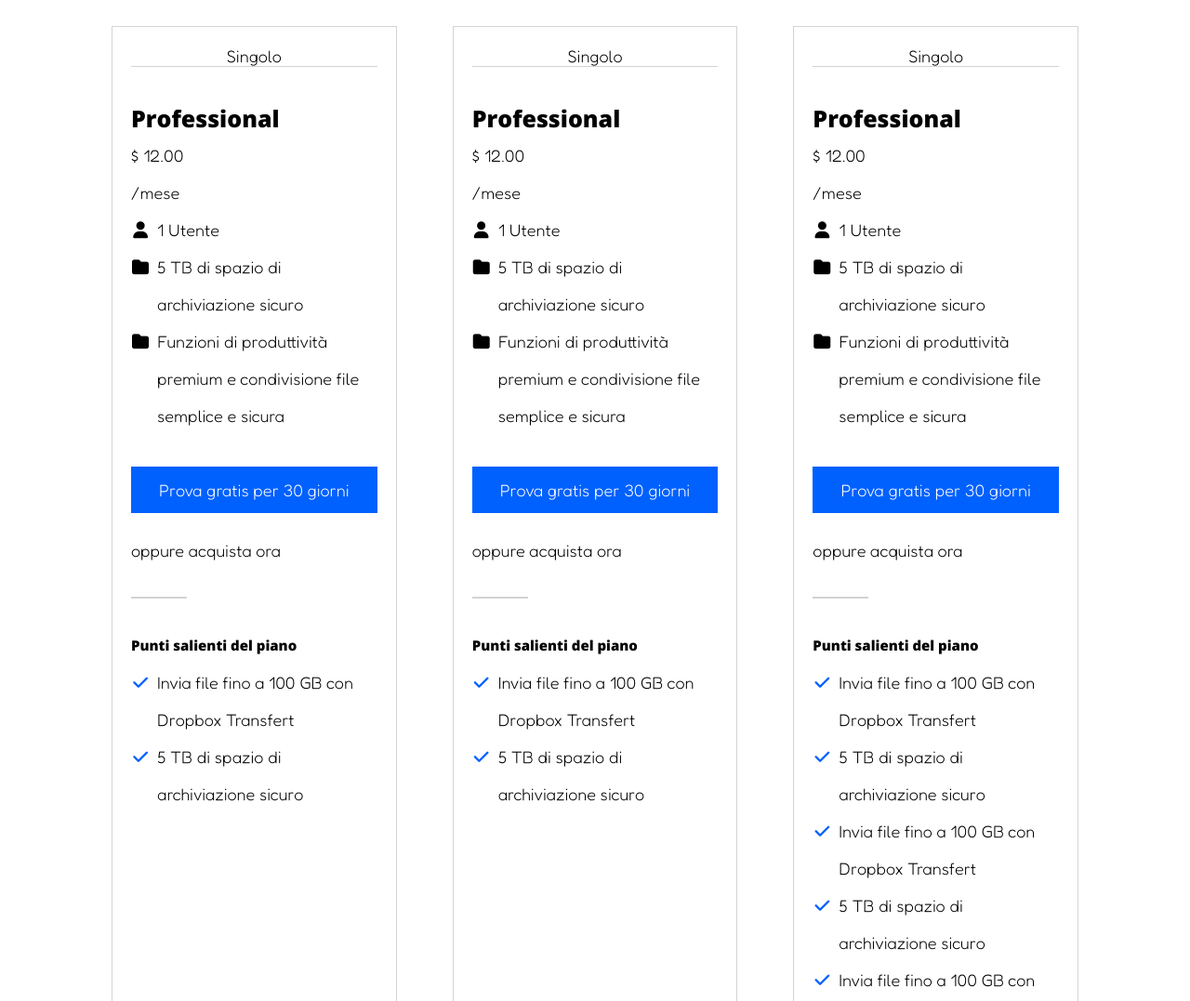
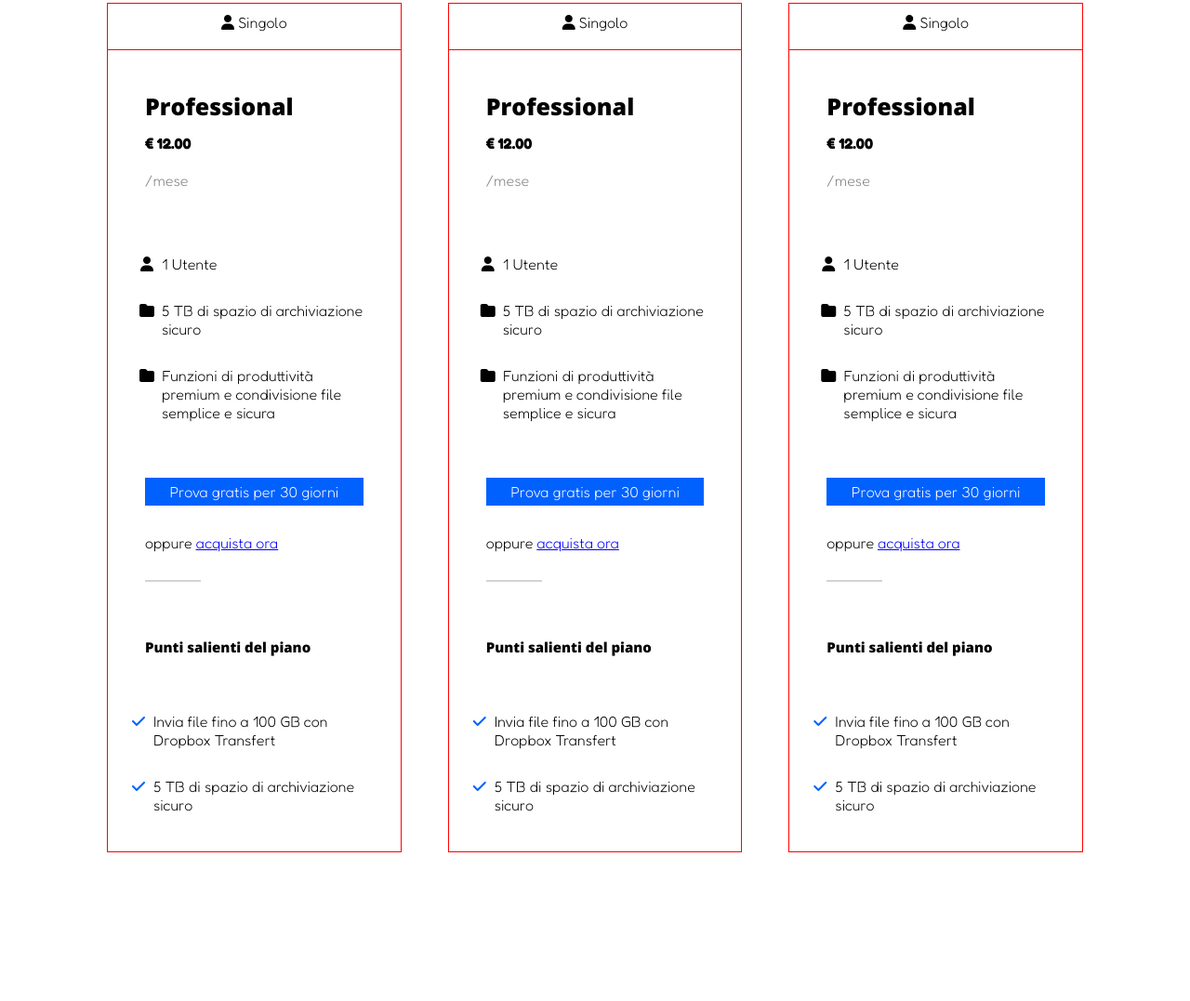
Before and after one commit to andreathepa/htmlcss-dropbox, a plain HTML site: page index.html in a window 1280 px wide. Shown: the part 1219-2296 px from the top of the page at 93% size. After the commit the page ends 2161 px from the top, so only its background shows below. Drawn offline with nearby package versions, Linux system fonts and the light colour scheme; a web font is replaced by a local one.

Commit message:
BUSINESS SECTION FIXED

```diff
--- a/css/style.css
+++ b/css/style.css
@@ -7,6 +7,27 @@
 body{
     font-family: 'Fredoka', sans-serif;
     font-size: 18px;
+}
+
+h3{
+    font-size: 45px;
+    font-family: 'Open Sans', sans-serif;
+}
+
+h4{
+    font-size: 25px;
+    font-family: 'Open Sans', sans-serif;
+}
+
+h5{
+    font-size: 15px;
+    font-family: 'Open Sans', sans-serif;
+
+}
+
+h6{
+    font-size: 10px;
+    font-family: 'Open Sans', sans-serif;
 }
 
 /* HEADER */
@@ -130,6 +151,12 @@ ul{
     margin: 0 auto;
 }
 
+.section-business-plan{
+    height: 800px;
+    max-width: 1100px;
+    margin: 0 auto;
+}
+
 .row-bus{
     display: flex;
     justify-content: left;
@@ -138,32 +165,6 @@ ul{
     max-width: 973px;
     margin-top: 256px;
     margin-left: 30px;
-}
-
-.content-business{
-    max-width: 1000px;
-}
-
-
-h3{
-    font-size: 45px;
-    font-family: 'Open Sans', sans-serif;
-}
-
-h4{
-    font-size: 25px;
-    font-family: 'Open Sans', sans-serif;
-}
-
-h5{
-    font-size: 15px;
-    font-family: 'Open Sans', sans-serif;
-
-}
-
-h6{
-    font-size: 10px;
-    font-family: 'Open Sans', sans-serif;
 }
 
 .ul-bus{
@@ -180,52 +181,60 @@ h6{
     margin-left: 30px;
 }
 
-.col-sup{
-    width: calc(100% / 3 - 20px);
-    margin: 50px 30px;
-    padding: 20px;
-    border: 1px solid lightgray;
+/* second container */
+
+.container-second{
+    font-size: 16px;
 }
 
-.col-table{
+.riga{
+    display: flex;
+    justify-content: center;
+}
+
+.colonna{
+    border: 1px solid red;
     width: calc(100% / 3 - 20px);
-    margin: 50px 30px;
-    padding: 20px;
-    border: 1px solid lightgray;
+    margin: 25px;
+}
+
+.greytext{
+    color: gray;
+}
+
+/* COL TITLE */
+.col-title{
+    border-bottom: 1px solid red;
+    height: 50px;
+    width: 100%;
+    text-align: center;
+    padding: 10px;
 }
 
 
-.name-table{
-    text-align: center;
-    border-bottom: solid 1px lightgray;
+/* COL SUBTITLE */
+
+.col-sub{
+    width: 100%;
+    padding: 40px
 }
 
-
-.content-table,.ul-table, .ul-saliente, .prova-ul{
-    margin-top: 35px;
+.plan{
     line-height: 40px;
 }
 
-.acquista-ul{
-    margin-bottom: 30px;
-    margin-top: 20px;
+.fa-ul {
+    list-style-type: none;
+    margin-left: 9px;
+    padding-left: 0;
 }
 
-.ulfirst{
-    line-height: 30px;
+.fa-ul, .separator, .salient{
+    margin-top: 60px;
 }
 
-
-.line{
-    line-height: 20px;
-}
-
-
-
-.fa-ul {
-    list-style-type: none;
-    margin-left: 0px;
-    padding-left: 14px;
+.prova-ul, .acquista-ul, .hr-small{
+    margin-top: 30px;
 }
 
 .prova-ul{
@@ -235,11 +244,16 @@ h6{
     color: white;
 }
 
+
 .hr-small{
     width: 60px;
     border: 1px solid lightgray;
 }
 
-.aspetti-salienti{
-    margin-top: 30px;
+.underline{
+    color: blue;
 }
+
+li:not(:last-child) {
+    margin-bottom: 30px;
+}
--- a/index.html
+++ b/index.html
@@ -64,6 +64,7 @@
         <!--SECTION BUSINESS  -->
 
                 <div class="section-business">
+                    <div class="container-first">
                         <div class="row-bus">
                             <div class="col-business">
                                 <div class="content-business">
@@ -75,16 +76,22 @@
                                 </div>
                             </div>
                         </div>
-                    <div class="row-bus">
-                        <div class="col-table">
-                            <div class="name-table">
-                                <span>Singolo</span>
                     </div>
-                            <div class="content-table">
+
+                    <div class="container-second">
+                        <div class="riga">
+                            <div class="colonna">
+                                    <div class="riga">
+                                        <div class="col-title">
+                                            <i class="fa-solid fa-user" style="color: #000000;"></i> <span>Singolo</span>
+                                        </div>
+                                    </div>
+                                    <div class="riga">
+                                        <div class="col-sub">
                                             <div class="plan">
                                                 <h4>Professional</h4>
-                                    <p>$ 12.00</p>
-                                    <p>/mese</p>
+                                                <p><strong>&#8364; 12.00</strong></p>
+                                                <p class="greytext">/mese</p>
                                             </div>
                                             <div class="fa-ul">
                                                 <ol class="fa-ul">
@@ -93,13 +100,15 @@
                                                     <li><span class="fa-li"><i class="fa-solid fa-folder" style="color: #000000;"></i></span>Funzioni di produttività premium e condivisione file semplice e sicura</li>
                                                 </ol>
                                             </div>
+                                            <div class="separator">
                                                 <p class="prova-ul">Prova gratis per 30 giorni</p>
-                                <p class="acquista-ul">oppure acquista ora</p>
+                                                <p class="acquista-ul">oppure <a href="" class="underline">acquista ora</a></p>
                                                 <hr class="hr-small">
-                                <div class="aspetti-salienti">
+                                            </div>
+                                            <div class="salient">
                                                 <h5>Punti salienti del piano</h5>
-                                    <div class="fa-ul">
                                                 <ol class="fa-ul">
+                                                    <li></li>
                                                     <li><span class="fa-li"><i class="fa-solid fa-check" style="color: #0061FF;"></i></span>Invia file fino a 100 GB con Dropbox Transfert</li>
                                                     <li><span class="fa-li"><i class="fa-solid fa-check" style="color: #0061FF;"></i></span>5 TB di spazio di archiviazione sicuro</li>
                                                 </ol>
@@ -107,15 +116,18 @@
                                         </div>
                                     </div>
                             </div>
-                        <div class="col-table">
-                            <div class="name-table">
-                                <span>Singolo</span>
+                            <div class="colonna">
+                                <div class="riga">
+                                    <div class="col-title">
+                                        <i class="fa-solid fa-user" style="color: #000000;"></i> <span>Singolo</span>
                                     </div>
-                            <div class="content-table">
+                                </div>
+                                <div class="riga">
+                                    <div class="col-sub">
                                         <div class="plan">
                                             <h4>Professional</h4>
-                                    <p>$ 12.00</p>
-                                    <p>/mese</p>
+                                            <p><strong>&#8364; 12.00</strong></p>
+                                            <p class="greytext">/mese</p>
                                         </div>
                                         <div class="fa-ul">
                                             <ol class="fa-ul">
@@ -124,13 +136,15 @@
                                                 <li><span class="fa-li"><i class="fa-solid fa-folder" style="color: #000000;"></i></span>Funzioni di produttività premium e condivisione file semplice e sicura</li>
                                             </ol>
                                         </div>
+                                        <div class="separator">
                                             <p class="prova-ul">Prova gratis per 30 giorni</p>
-                                <p class="acquista-ul">oppure acquista ora</p>
+                                            <p class="acquista-ul">oppure <a href="" class="underline">acquista ora</a></p>
                                             <hr class="hr-small">
-                                <div class="aspetti-salienti">
+                                        </div>
+                                        <div class="salient">
                                             <h5>Punti salienti del piano</h5>
-                                    <div class="fa-ul">
                                             <ol class="fa-ul">
+                                                <li></li>
                                                 <li><span class="fa-li"><i class="fa-solid fa-check" style="color: #0061FF;"></i></span>Invia file fino a 100 GB con Dropbox Transfert</li>
                                                 <li><span class="fa-li"><i class="fa-solid fa-check" style="color: #0061FF;"></i></span>5 TB di spazio di archiviazione sicuro</li>
                                             </ol>
@@ -138,15 +152,18 @@
                                     </div>
                                 </div>
                             </div>
-                        <div class="col-table">
-                            <div class="name-table">
-                                <span>Singolo</span>
+                            <div class="colonna">
+                                <div class="riga">
+                                    <div class="col-title">
+                                        <i class="fa-solid fa-user" style="color: #000000;"></i> <span>Singolo</span>
                                     </div>
-                            <div class="content-table">
+                                </div>
+                                <div class="riga">
+                                    <div class="col-sub">
                                         <div class="plan">
                                             <h4>Professional</h4>
-                                    <p>$ 12.00</p>
-                                    <p>/mese</p>
+                                            <p><strong>&#8364; 12.00</strong></p>
+                                            <p class="greytext">/mese</p>
                                         </div>
                                         <div class="fa-ul">
                                             <ol class="fa-ul">
@@ -155,17 +172,15 @@
                                                 <li><span class="fa-li"><i class="fa-solid fa-folder" style="color: #000000;"></i></span>Funzioni di produttività premium e condivisione file semplice e sicura</li>
                                             </ol>
                                         </div>
+                                        <div class="separator">
                                             <p class="prova-ul">Prova gratis per 30 giorni</p>
-                                <p class="acquista-ul">oppure acquista ora</p>
+                                            <p class="acquista-ul">oppure <a href="" class="underline">acquista ora</a></p>
                                             <hr class="hr-small">
-                                <div class="aspetti-salienti">
+                                        </div>
+                                        <div class="salient">
                                             <h5>Punti salienti del piano</h5>
-                                    <div class="fa-ul">
                                             <ol class="fa-ul">
-                                            <li><span class="fa-li"><i class="fa-solid fa-check" style="color: #0061FF;"></i></span>Invia file fino a 100 GB con Dropbox Transfert</li>
-                                            <li><span class="fa-li"><i class="fa-solid fa-check" style="color: #0061FF;"></i></span>5 TB di spazio di archiviazione sicuro</li>
-                                            <li><span class="fa-li"><i class="fa-solid fa-check" style="color: #0061FF;"></i></span>Invia file fino a 100 GB con Dropbox Transfert</li>
-                                            <li><span class="fa-li"><i class="fa-solid fa-check" style="color: #0061FF;"></i></span>5 TB di spazio di archiviazione sicuro</li>
+                                                <li></li>
                                                 <li><span class="fa-li"><i class="fa-solid fa-check" style="color: #0061FF;"></i></span>Invia file fino a 100 GB con Dropbox Transfert</li>
                                                 <li><span class="fa-li"><i class="fa-solid fa-check" style="color: #0061FF;"></i></span>5 TB di spazio di archiviazione sicuro</li>
                                             </ol>
@@ -174,11 +189,9 @@
                                 </div>
                             </div>
                         </div>
+                    </div>
+                </div>
 
-
-
-
-                </div>
             </main>
 
         <!-- END MAIN -->
```
Lines whose indentation alone changed are shown as unchanged.
